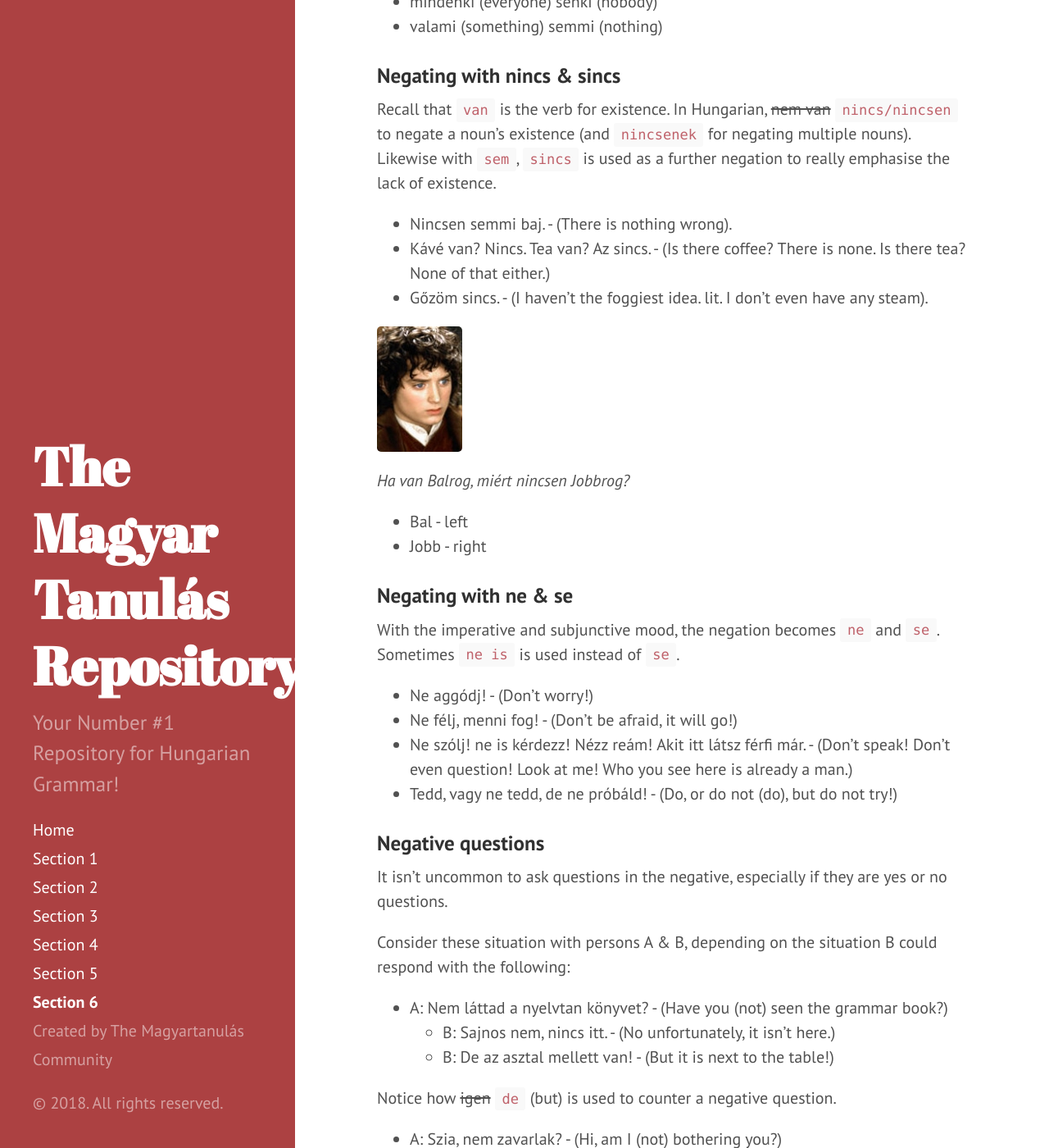
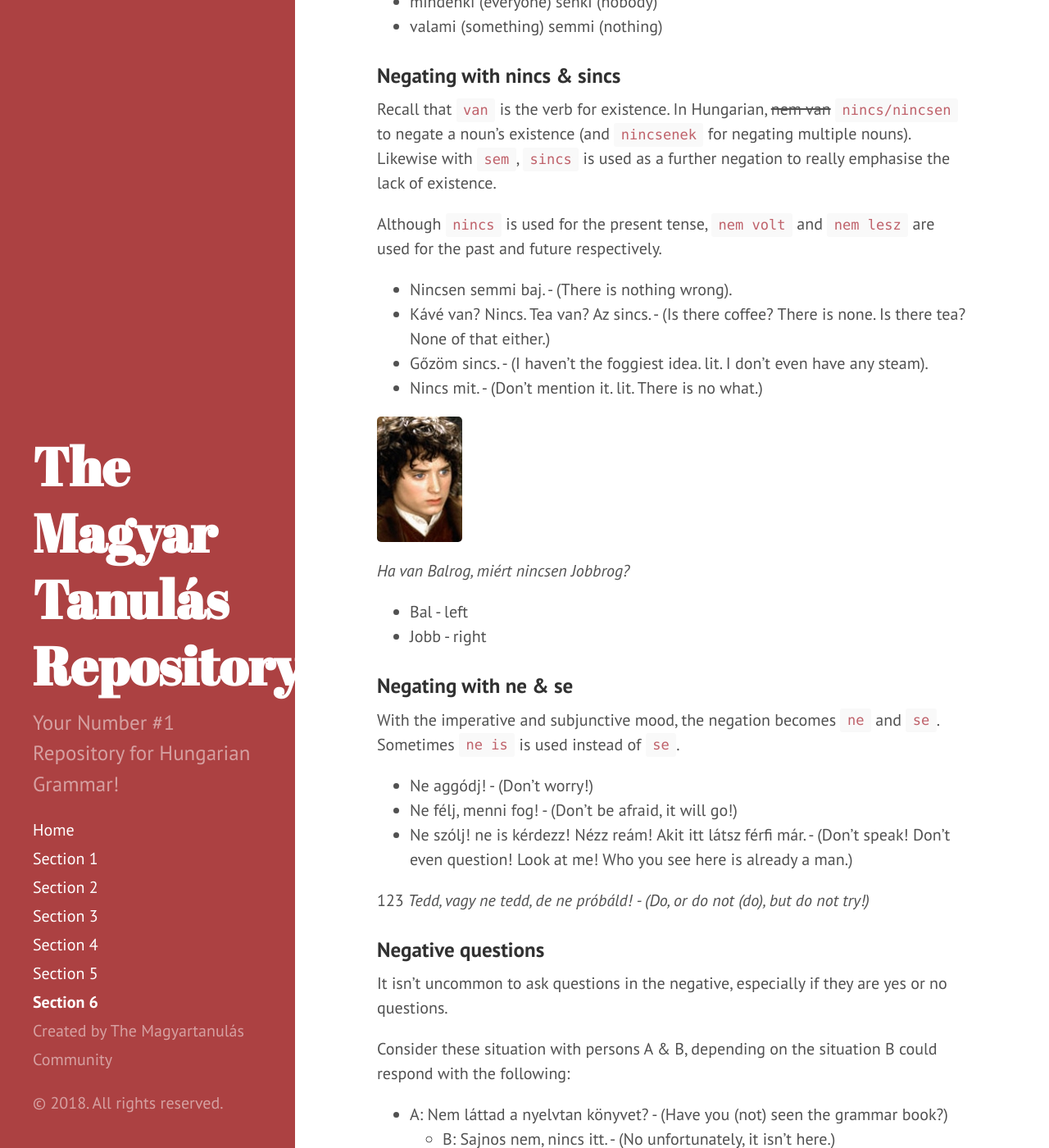
Before and after one commit to Magyartanulas/magyartanulas.github.io, a Jekyll site: the page built from Section6.md, in a window 1280 px wide and 1400 px high, scrolled down 3565 px. Shown: the whole window at 82% size. Built offline with Jekyll 4.4.1, drawn with Linux system fonts in a browser that asks for light colours; Markdown is read by kramdown in place of the engine named in the settings.

Commit message:
Update Section6.md

```diff
--- a/Section6.md
+++ b/Section6.md
@@ -117,9 +117,12 @@ If you want to negate the sentence, every part of the sentence is negated.
 Recall that `van` is the verb for existence. In Hungarian, ~~nem van~~ `nincs/nincsen` to negate a noun's existence (and `nincsenek`
 for negating multiple nouns). Likewise with `sem`, `sincs` is used as a further negation to really emphasise the lack of existence.
 
+Although `nincs` is used for the present tense, `nem volt` and `nem lesz` are used for the past and future respectively.
+
 * Nincsen semmi baj. - (There is nothing wrong).
 * Kávé van? Nincs. Tea van? Az sincs. - (Is there coffee? There is none. Is there tea? None of that either.)
 * Gőzöm sincs. - (I haven't the foggiest idea. lit. I don't even have any steam).
+* Nincs mit. - (Don't mention it. lit. There is no what.)
 
 
 ![Frodo](/public/Frodo.jpg)
@@ -137,7 +140,10 @@ With the imperative and subjunctive mood, the negation becomes `ne` and `se`. So
 * Ne aggódj! - (Don't worry!)
 * Ne félj, menni fog! - (Don't be afraid, it will go!)
 * Ne szólj! ne is kérdezz! Nézz reám! Akit itt látsz férfi már. - (Don't speak! Don't even question! Look at me! Who you see here is already a man.)
-* Tedd, vagy ne tedd, de ne próbáld! - (Do, or do not (do), but do not try!)
+
+
+123
+*Tedd, vagy ne tedd, de ne próbáld! - (Do, or do not (do), but do not try!)*
 
 ### Negative questions
 
```
